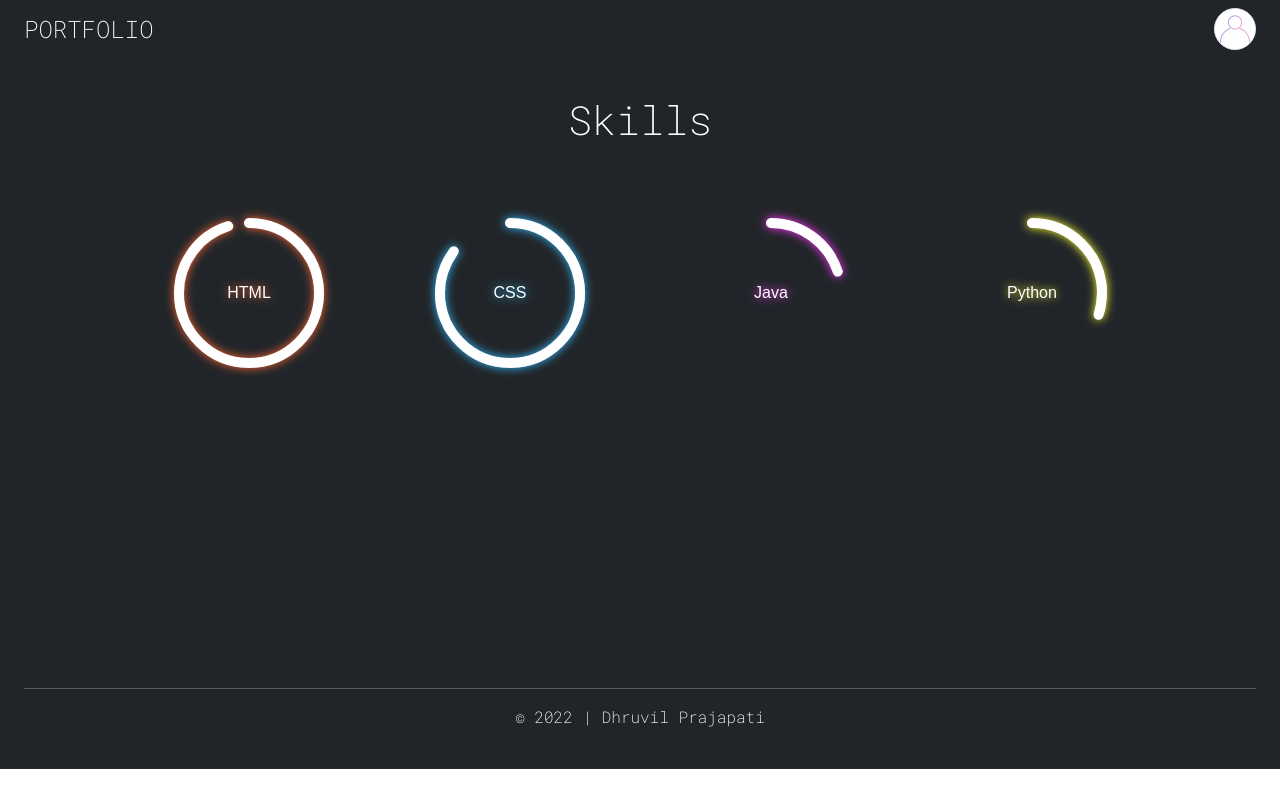
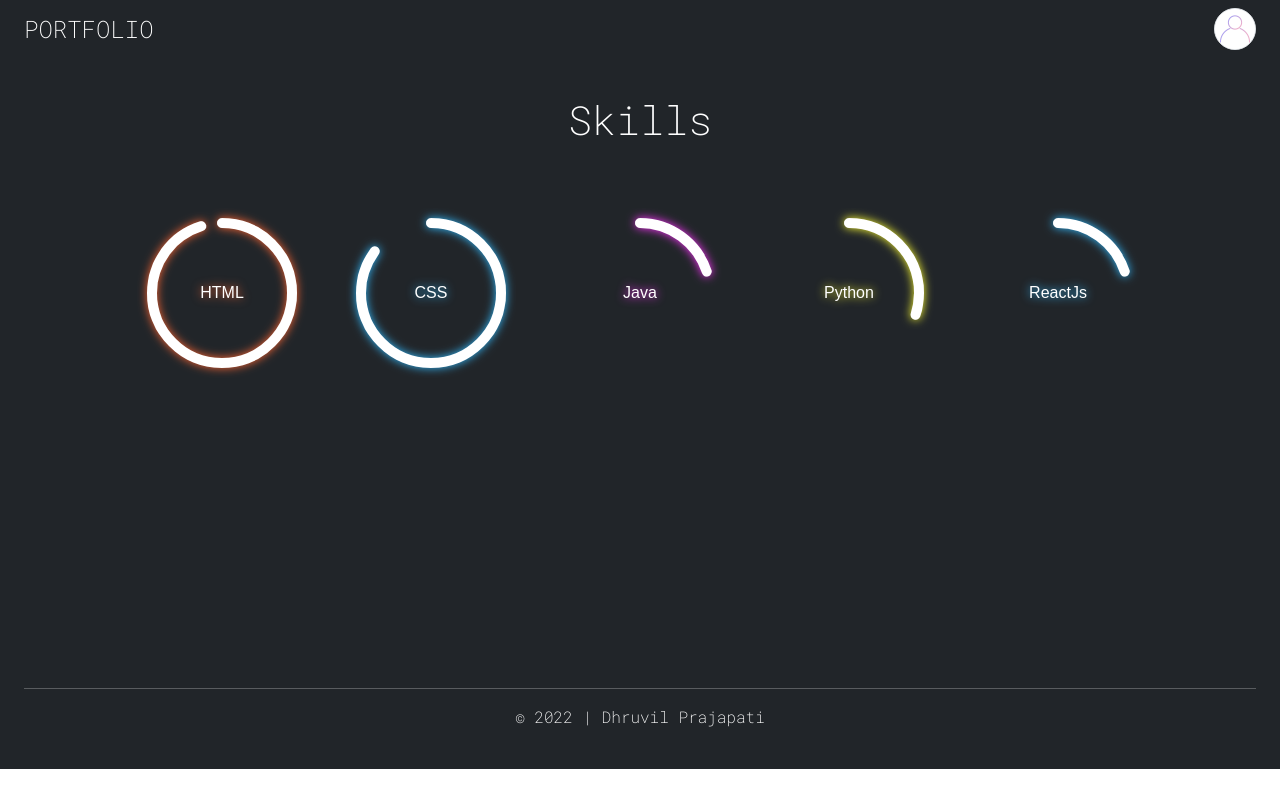
Before and after one commit to dhruvilprajapati/Internship-Project, a React (Create React App) app: page /skills in a window 1280 px wide. Built offline with nearby package versions, Linux system fonts and the light colour scheme.

Commit message:
Update Skills.js

```diff
--- a/src/pages/Skills.js
+++ b/src/pages/Skills.js
@@ -38,6 +38,12 @@ function Skills() {
                                 </svg>
                                 <span class="progressbar__text shadow-python">Python</span>
                             </div>
+                            <div class="progressbar">
+                                <svg class="progressbar__svg">
+                                    <circle cx="80" cy="80" r="70" class="progressbar__svg-circle circle-react shadow-react"> </circle>
+                                </svg>
+                                <span class="progressbar__text shadow-react">ReactJs</span>
+                            </div>
                         </div>
                     </div>
                     <div id="main-container-social" class="main-container-social"></div>
```
